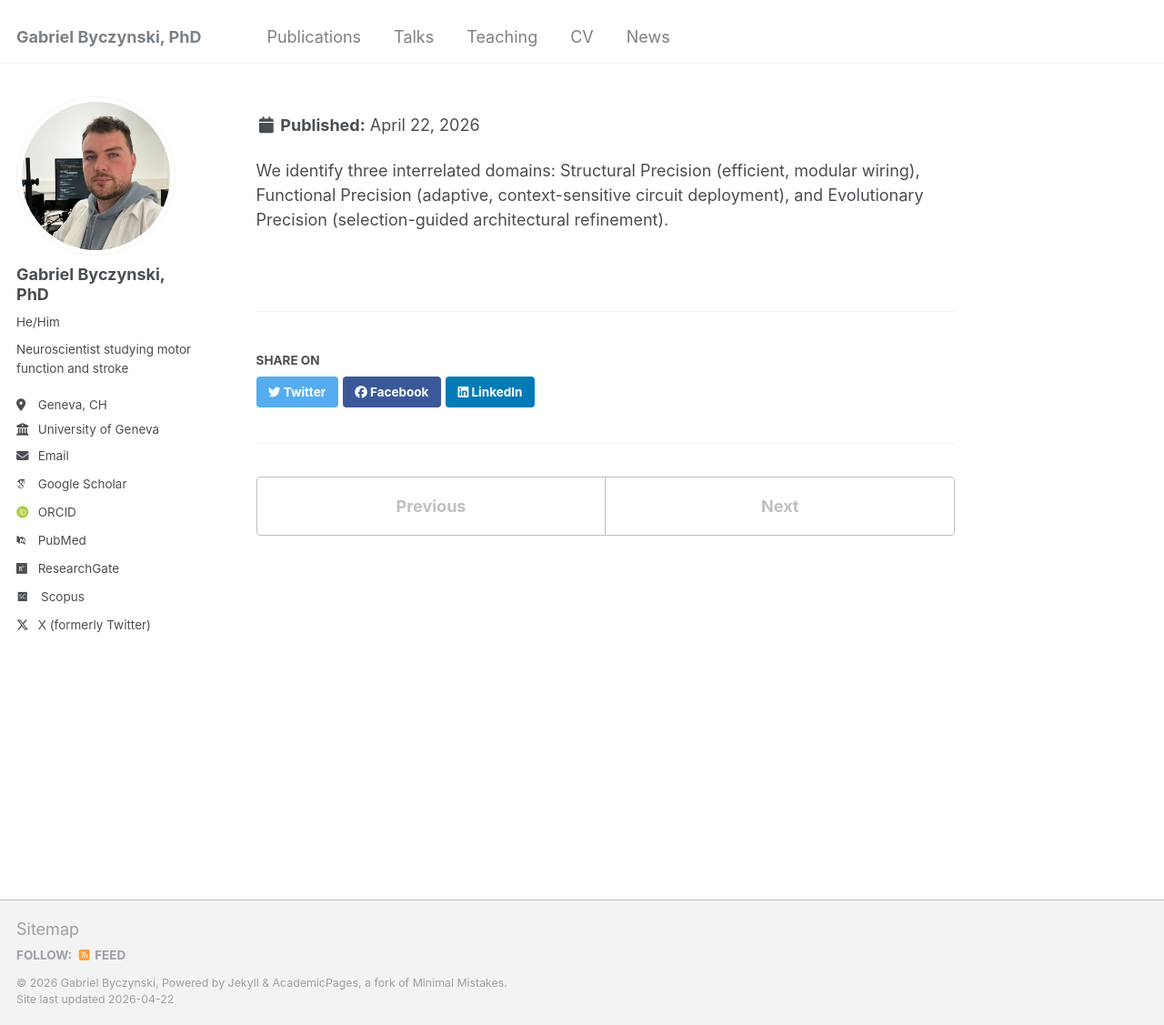
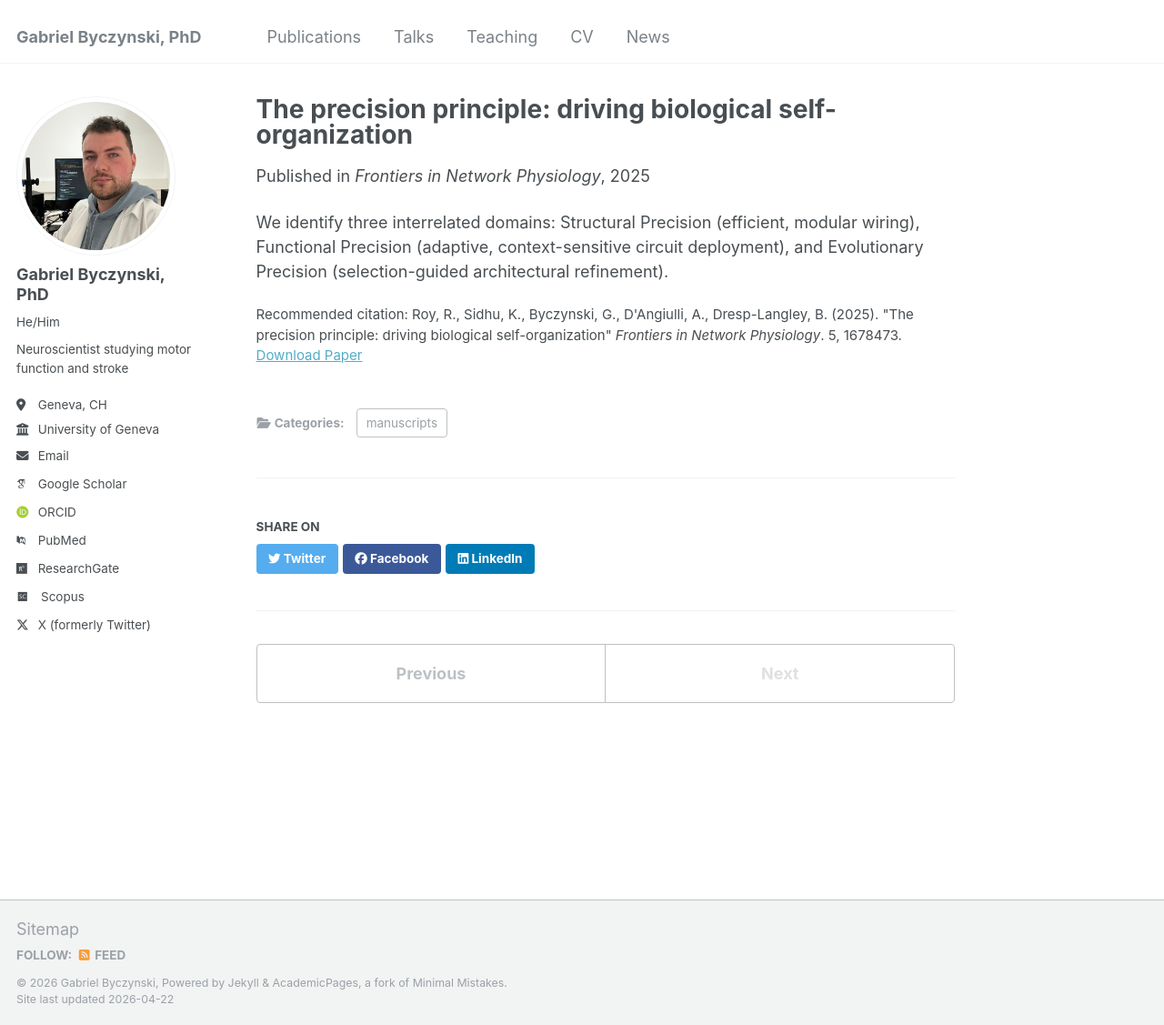
Before and after one commit to gabebyczynski/gabebyczynski.github.io, a Jekyll site: the page built from _publications/Roy_et_al_2025.md, in a window 1280 px wide and 1127 px high. Shown: the whole window at 91% size. Built offline with Jekyll 4.4.1, drawn with Linux system fonts in a browser that asks for light colours; some web fonts are replaced.

Commit message:
Update Roy_et_al_2025.md

```diff
--- a/_publications/Roy_et_al_2025.md
+++ b/_publications/Roy_et_al_2025.md
@@ -7,7 +7,7 @@ excerpt: 'In this perspective, we introduce the Precision Principle as a unifyin
 date: 2025-11-04
 venue: 'Frontiers in Network Physiology'
 paperurl: 'http://gabebyczynski.github.io/files/fnetp-5-1678473.pdf'
-citation: 'Roy, R., Sidhu, K., Byczynski, G., D'Angiulli, A., Dresp-Langley, B. (2025). &quot;The precision principle: driving biological self-organization&quot; <i>Frontiers in Network Physiology</i>. 5, 1678473.'
+citation: 'Roy, R., Sidhu, K., Byczynski, G., D''Angiulli, A., Dresp-Langley, B. (2025). &quot;The precision principle: driving biological self-organization&quot; <i>Frontiers in Network Physiology</i>. 5, 1678473.'
 ---
 
 We identify three interrelated domains: Structural Precision (efficient, modular wiring), Functional Precision (adaptive, context-sensitive circuit deployment), and Evolutionary Precision (selection-guided architectural refinement).
```
